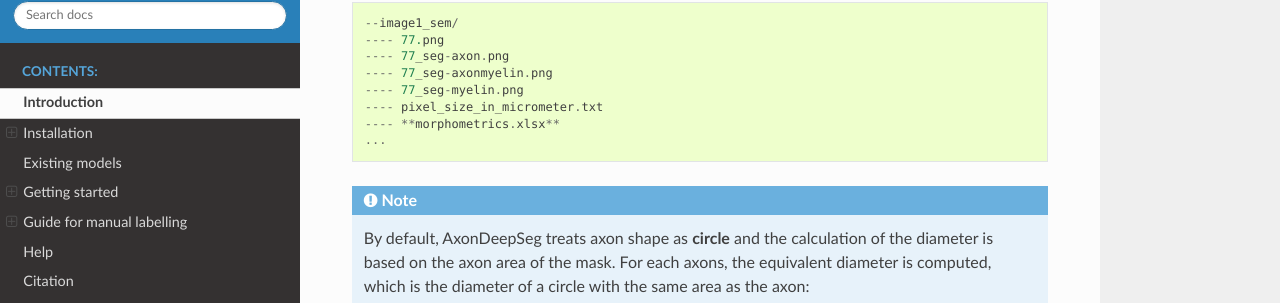
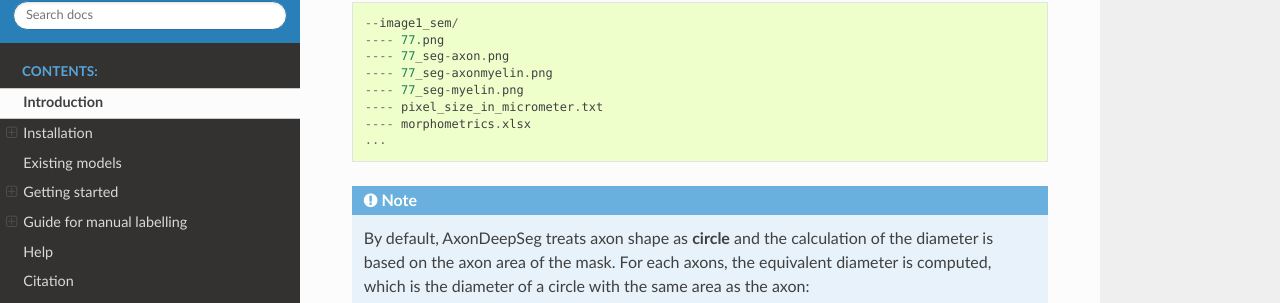
Before and after one commit to axondeepseg/axondeepseg, a Sphinx documentation site: the page built from docs/source/documentation.rst, in a window 1280 px wide and 900 px high, scrolled down 11749 px. Shown: the part 143-446 px from the top of the window. Built offline with Sphinx 7.4.7 and the Read the Docs theme 2.0.0, drawn with Linux system fonts in a browser that asks for light colours.

```diff
--- a/docs/source/documentation.rst
+++ b/docs/source/documentation.rst
@@ -358,7 +358,7 @@ This generates a morphometrics file in the image directory::
     ---- 77_seg-axonmyelin.png
     ---- 77_seg-myelin.png
     ---- pixel_size_in_micrometer.txt
-    ---- **morphometrics.xlsx**
+    ---- morphometrics.xlsx
     ...
 
 
```
